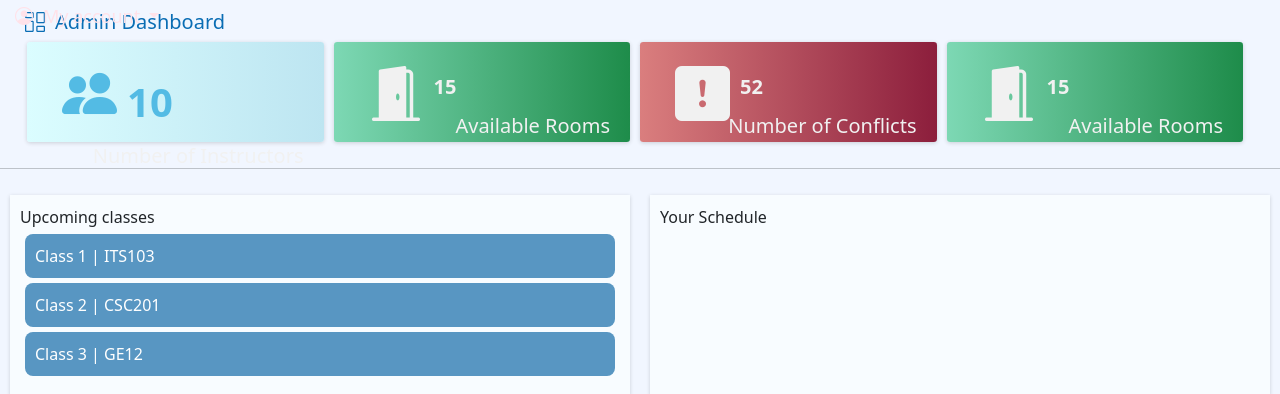
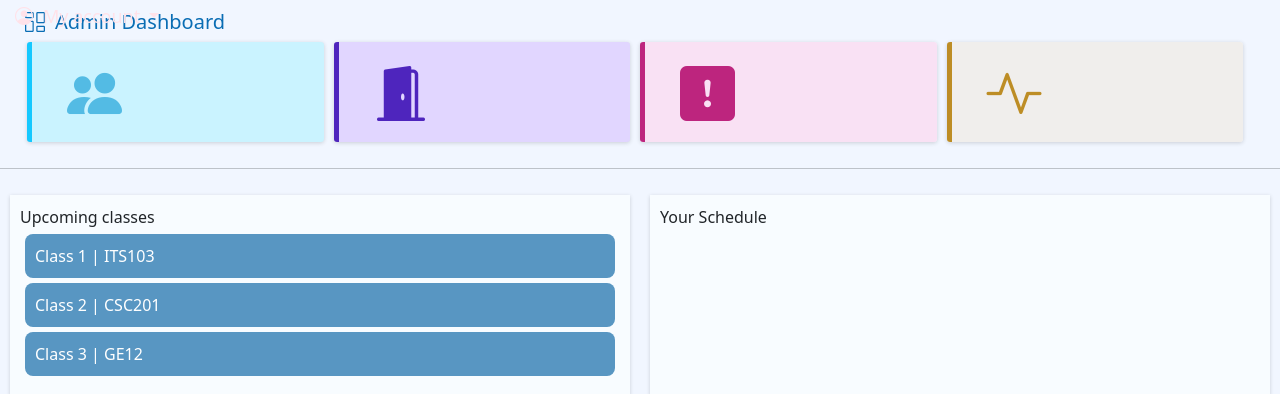
Before and after one commit to ArnoldTade/Class-Scheduling-system, a Django app: page / in a window 1280 px wide. Shown: the part 60-454 px from the top of the page. Run offline with Django 4.2, Linux system fonts and the light colour scheme; some libraries are stand-ins or nearby versions.

Commit message:
modified a lot

```diff
--- a/scheduling/class_sched/static/css/style.css
+++ b/scheduling/class_sched/static/css/style.css
@@ -147,9 +147,7 @@ h2{
     margin-top: -20px;
 
 }
-.bi-people-fill{
-    color: #53bbe4;
-}
+
 
 
 .section_summary {
@@ -179,11 +177,6 @@ section.section_summary .section_contents {
         cursor: pointer;
         height: 100px;
         border-radius: var(--borderRadius);
-        span{
-            font-size: 40px;
-            color: #53bbe4;
-
-        }
     }
 
 }
@@ -192,6 +185,7 @@ section.section_summary .section_contents .content .content_count {
     font-size: 20px;
     font-weight: bold;
     align-items: center;
+
 }
 
 /*
@@ -206,25 +200,72 @@ section.section_summary .section_contents .content_welcome {
 */
 
 section.section_summary .section_contents .content_instructor {
-    background: linear-gradient(90deg, rgb(219, 253, 255) 0%, rgb(189, 229, 241) 100%);
+   /* background: linear-gradient(90deg, rgb(219, 253, 255) 0%, rgb(189, 229, 241) 100%);
+   background-color: rgba(181, 227, 241, 0.589); */
+   border-left: 5px solid;
+    border-left-color: rgb(21, 200, 255);
+    color: #026992;
+    background-color:  rgb(202, 243, 255);
+    span{
+        font-size: 40px;
+        color: #026992;
+      float: right;
+    }
+    .bi-people-fill{
+        color: #53bbe4;
+    }
+
 }
 
 section.section_summary .section_contents .content_room {
-    background: linear-gradient(90deg, rgb(125, 216, 180) 0%, rgba(30,140,74,1) 100%);
+   /* background: linear-gradient(90deg, rgb(125, 216, 180) 0%, rgba(30,140,74,1) 100%); */
+    border-left: 5px solid;
+    border-left-color: rgb(78, 37, 189);
+    color: rgb(78, 37, 189);
+    background-color: rgb(225, 214, 255);
+    span{
+        color:  rgb(78, 37, 189);
+        float: right;
+    }
+    .bi-door-open-fill{
+       color: rgb(78, 37, 189);
 
+}
 }
 
 section.section_summary .section_contents .content_conflict {
-    background: linear-gradient(90deg, rgba(218,126,126,1) 0%, rgba(140,30,60,1) 100%);
+    border-left: 5px solid;
+    border-left-color: rgb(189, 37, 126);
+    color: rgb(189, 37, 126);
+    background-color: rgba(255, 214, 238, 0.623);
+    span{
+        color: rgb(189, 37, 75);
+        float: right;
+    }
+    .bi{
+       color: rgb(189, 37, 126);
+}
+}
+
+section.section_summary .section_contents .content_other {
+    border-left: 5px solid;
+    border-left-color: rgb(189, 141, 37);
+    color: rgb(189, 141, 37);
+    background-color: rgba(241, 235, 224, 0.623);
+    span{
+        color: rgb(189, 141, 37);
+        float: right;
+    }
+    .bi{
+       color: rgb(189, 141, 37);
+}
+
 }
 
 /* HOVER EFFECT */
 section.section_summary .section_contents .content:hover {
     transform: translateY(-5px);
     transition: transform 0.2s ease-in-out;
-    border-color: #55ccbc;
-    box-shadow: 0 0 15px #026992;
-
 
 }
 
--- a/scheduling/class_sched/templates/dashboard.html
+++ b/scheduling/class_sched/templates/dashboard.html
@@ -6,34 +6,18 @@
 <section class="section_summary">
   <div class="container-fluid summary-part">
     <div class="section_contents">
-      <!-- <div class="col-4 content_welcome">
-        <i class="logo-welcome"><img src="{% static 'img/logo.png' %}" /></i>
-        <div class="content_title">Welcome User</div>
+      <div class="col content content_instructor">
+        <i class="bi bi-people-fill f-left"></i>
       </div>
-    -->
-      <div class="col content content_instructor">
-        <div class="content_count">
-          <i class="bi bi-people-fill f-left"></i><span>10</span>
-        </div>
-        <div class="content_title">Number of Instructors</div>
-      </div>
+
       <div class="col content content_room">
-        <div class="content_count">
-          <i class="bi bi-door-open-fill f-left"></i>15
-        </div>
-        <div class="content_title">Available Rooms</div>
+        <i class="bi bi-door-open-fill f-left"></i>
       </div>
       <div class="col content content_conflict">
-        <div class="content_count">
-          <i class="bi bi-exclamation-square-fill f-left"></i>52
-        </div>
-        <div class="content_title">Number of Conflicts</div>
+        <i class="bi bi-exclamation-square-fill f-left"></i>
       </div>
-      <div class="col content content_room">
-        <div class="content_count">
-          <i class="bi bi-door-open-fill f-left"></i>15
-        </div>
-        <div class="content_title">Available Rooms</div>
+      <div class="col content content_other">
+        <i class="bi bi-activity f-left"></i>
       </div>
     </div>
   </div>
--- a/scheduling/class_sched/templates/front.html
+++ /dev/null
@@ -1 +0,0 @@
-<h1>this is front page</h1>
--- a/scheduling/class_sched/templates/home.html
+++ b/scheduling/class_sched/templates/home.html
@@ -1,5 +1,5 @@
 {% include "_header.html" %}
 
-<h1>HOME PAGE</h1>
+<h1>HOME PAGE and LOGIN PAGE</h1>
 
 {% include "_footer.html" %}
--- /dev/null
+++ b/scheduling/class_sched/templates/registration/login.html
@@ -0,0 +1,4 @@
+<form method="post" action="{% url 'login' %}">
+  {% csrf_token %} {{ form.as_p }}
+  <button type="submit">Login</button>
+</form>
--- a/scheduling/class_sched/urls.py
+++ b/scheduling/class_sched/urls.py
@@ -8,4 +8,5 @@ urlpatterns = [
     path("schedule/", views.schedule, name="schedule"),
     path("about/", views.about, name="about"),
     path("home/", views.home, name="home"),
+    # For user Login
 ]
--- a/scheduling/class_sched/views.py
+++ b/scheduling/class_sched/views.py
@@ -1,6 +1,12 @@
 from django.shortcuts import render, redirect
 
+from django.contrib.auth.forms import UserCreationForm
+
+
 # Create your views here.
+
+
+# For user registration
 
 
 def home(request):
--- a/scheduling/scheduling/settings.py
+++ b/scheduling/scheduling/settings.py
@@ -41,6 +41,12 @@ INSTALLED_APPS = [
     "rest_framework",
     "bootstrap5",
 ]
+
+AUTHENTICATION_BACKENDS = [
+    "django.contrib.auth.backends.ModelBackend",
+]
+
+LOGIN_URL = "/login/"
 
 MIDDLEWARE = [
     "django.middleware.security.SecurityMiddleware",
```
Also changed, not shown: scheduling/class_sched/models.py (+10 -0 lines), scheduling/class_sched/forms.py (added), scheduling/class_sched/migrations/0002_course_room.py (added), scheduling/class_sched/templates/registration/register.html (added).
